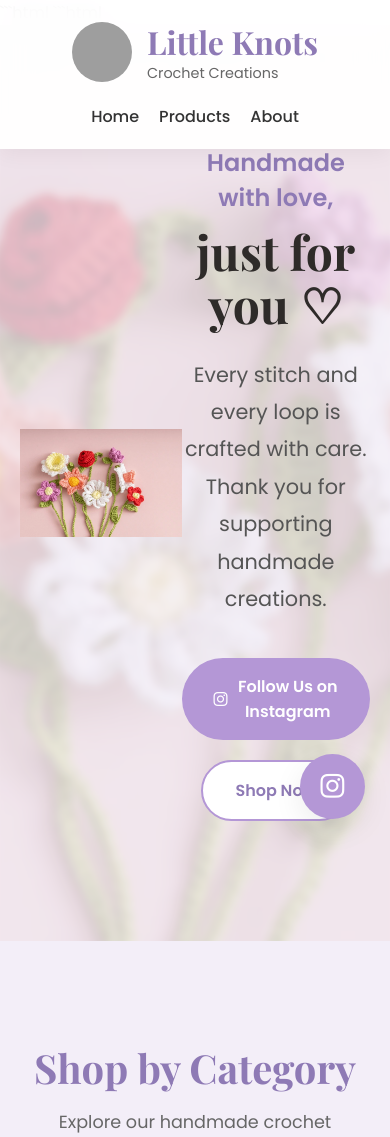
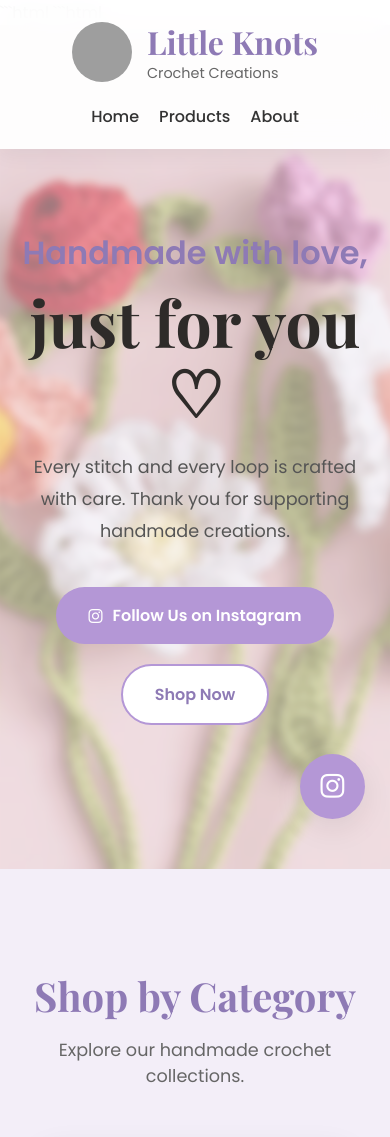
Before and after one commit to bhoomikahs154-ux/little_knots26, a Flask app: page / in a window 390 px wide. Shown: the top 1137 px of the page. Run offline with Flask 3, Linux system fonts and the light colour scheme; grey boxes are pictures that could not be loaded.

```diff
--- a/static/css/style.css
+++ b/static/css/style.css
@@ -234,10 +234,10 @@ a{
     inset: 0;
 
     background:
-        linear-gradient(
-            rgba(250, 248, 252, 0.75),
-            rgba(250, 248, 252, 0.75)
-        ),
+     linear-gradient(
+rgba(255,255,255,.45),
+rgba(255,255,255,.45)),
+
         url("../images/hero.jpg");
 
     background-size: cover;
@@ -1062,3 +1062,41 @@ footer{
         font-size: 0.9rem;
     }
 }
+
+/* MOBILE HERO SECTION */
+
+@media (max-width: 768px) {
+
+    .hero {
+        display: flex;
+        flex-direction: column;
+        justify-content: center;
+        text-align: center;
+        padding: 140px 20px 80px;
+    }
+
+    .hero-image {
+        display: none;
+    }
+
+    .hero-content {
+        width: 100%;
+    }
+
+    .hero h1 {
+        font-size: 4rem;
+        line-height: 1.1;
+    }
+
+    .hero h3 {
+        font-size: 2rem;
+    }
+
+    .hero p {
+        font-size: 1.1rem;
+    }
+
+    .hero-buttons {
+        justify-content: center;
+    }
+}
```
Also changed, not shown: 1 other file.
